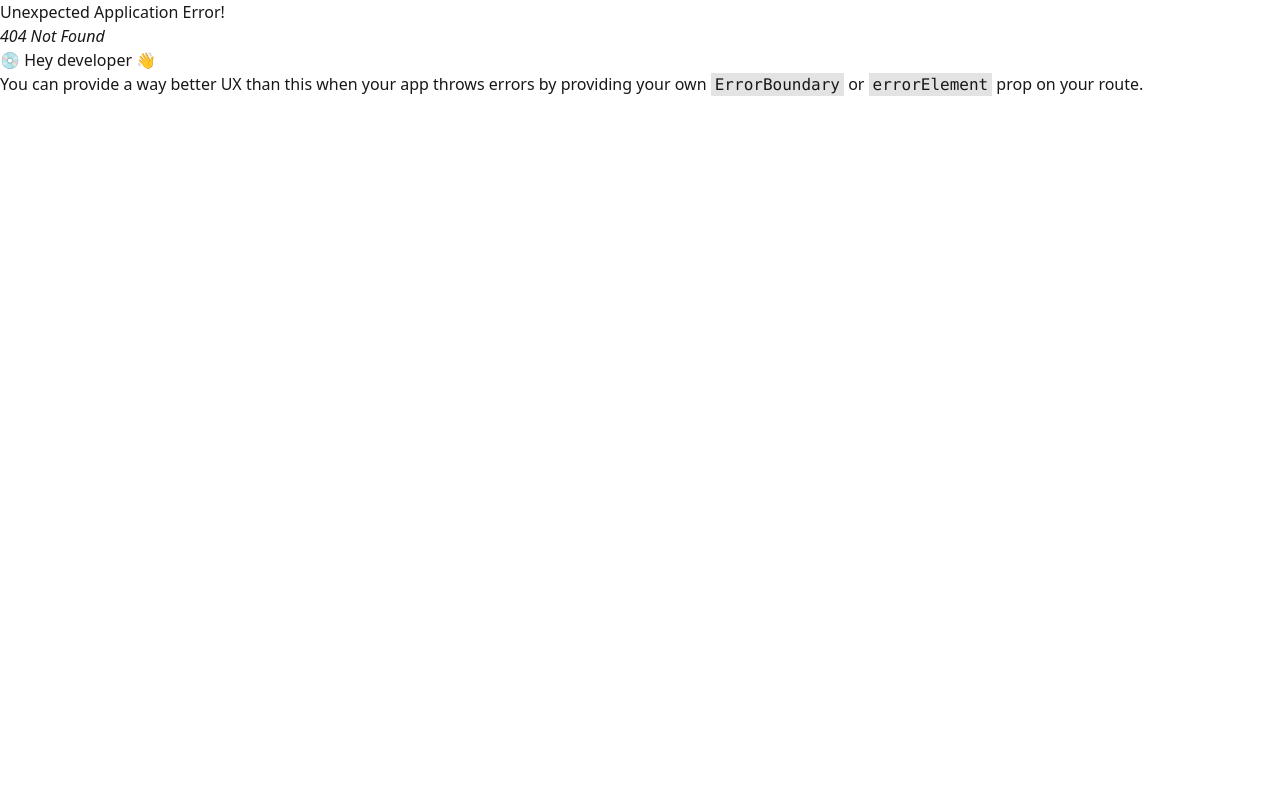
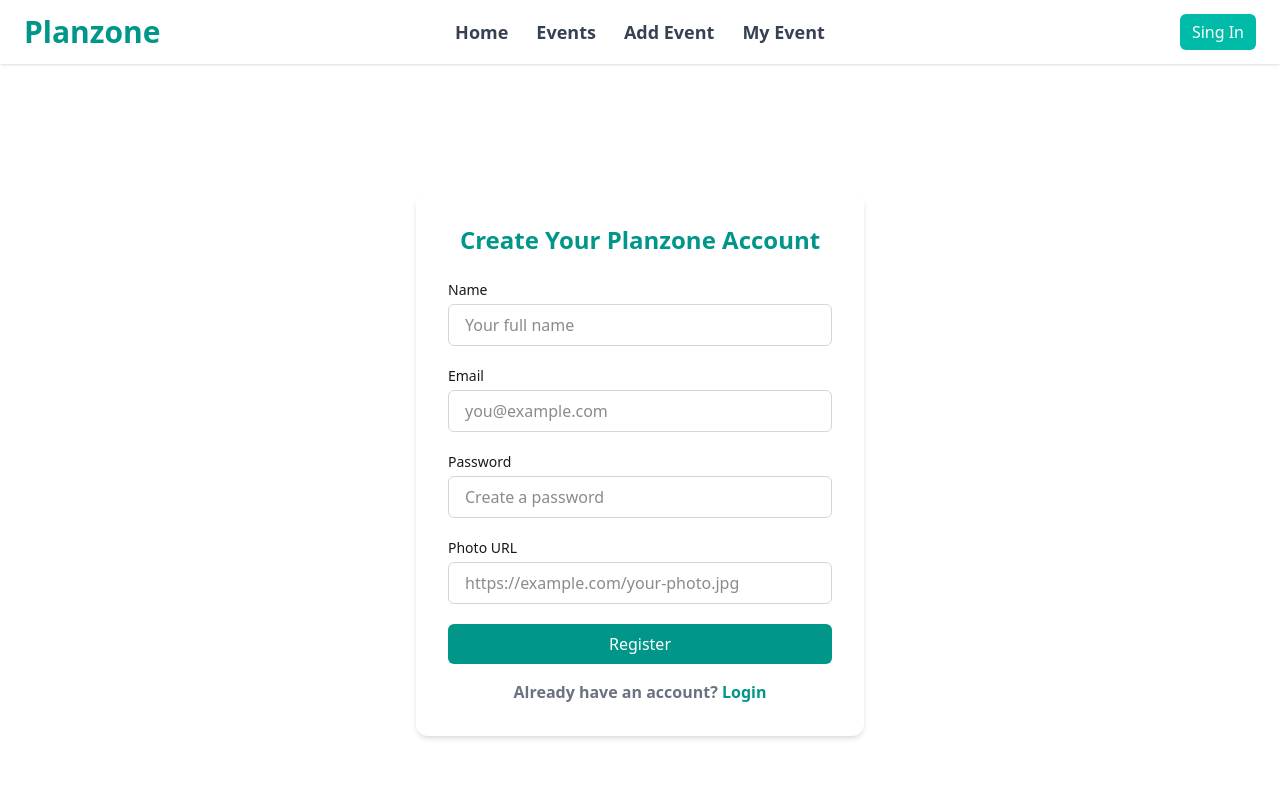
Before and after one commit to asif883/Event-Management, a React (Vite) app: page /sign-up in a window 1280 px wide. Before the commit this address had no page. Shown: the top 800 px of the page. Built offline with nearby package versions, Linux system fonts and the light colour scheme; a web font is replaced by a local one.

Commit message:
login and registration page

```diff
--- a/package.json
+++ b/package.json
@@ -14,6 +14,7 @@
     "lucide-react": "^0.525.0",
     "react": "^19.1.0",
     "react-dom": "^19.1.0",
+    "react-hook-form": "^7.59.0",
     "react-icons": "^5.5.0",
     "react-router-dom": "^7.6.3",
     "tailwindcss": "^4.1.11"
--- a/src/Components/Shared/Footer.jsx
+++ b/src/Components/Shared/Footer.jsx
@@ -4,7 +4,7 @@ import { MdEmail, MdAccessTime, MdLocationOn, MdPhone } from 'react-icons/md';
 
 const Footer = () => {
   return (
-    <footer className="bg-teal-50 text-gray-800 pt-12 px-6 md:px-20">
+    <footer className="bg-teal-50 text-gray-800 pt-12 px-6">
       <div className="max-w-7xl mx-auto grid grid-cols-1 md:grid-cols-4 gap-10">
 
         {/* Brand */}
--- a/src/Components/Shared/Navbar.jsx
+++ b/src/Components/Shared/Navbar.jsx
@@ -12,6 +12,7 @@ const routes = [
 const Navbar = () => {
 
     return (
+        <div className='shadow'>
             <div className="navbar max-w-7xl mx-auto px-6">
                 <div className="navbar-start">
                     <div className="dropdown">
@@ -39,6 +40,7 @@ const Navbar = () => {
                     <Link to={'/login'} className="bg-teal-500 hover:bg-teal-700 text-white px-3 py-1.5 rounded-md font-medium transition duration-300">Sing In</Link>
                 </div>
             </div>
+        </div>
     );
 };
 
--- a/src/Layouts/Main.jsx
+++ b/src/Layouts/Main.jsx
@@ -7,7 +7,9 @@ const Main = () => {
     return (
         <div>
             <Navbar/>
-            <Outlet/>
+            <div className='min-h-screen'>
+               <Outlet/>
+            </div>
             <Footer/>
         </div>
     );
--- /dev/null
+++ b/src/Pages/Login.jsx
@@ -0,0 +1,90 @@
+import React from 'react';
+import { useForm } from 'react-hook-form';
+import { FcGoogle } from 'react-icons/fc';
+import { Link } from 'react-router-dom';
+
+const Login = () => {
+  const {
+    register,
+    handleSubmit,
+    formState: { errors },
+  } = useForm();
+
+  const onSubmit = (data) => {
+    console.log('Login Data:', data);
+  };
+
+  const handleGoogleLogin =  () => {
+  };
+
+  return (
+    <div className="min-h-screen flex items-center justify-center">
+      <div className="bg-white p-8 rounded-xl shadow-md w-full max-w-md">
+        <h2 className="text-2xl md:text-3xl font-bold text-center text-teal-600 mb-6">Login to Planzone</h2>
+
+        <form onSubmit={handleSubmit(onSubmit)} className="space-y-5">
+          {/* Email */}
+          <div>
+            <label className="text-sm font-medium mb-1">Email</label>
+            <input
+              type="email"
+              {...register('email', {
+                required: 'Email is required',
+              })}
+              placeholder="you@example.com"
+              className={`w-full px-4 py-2 border rounded-md ${
+                errors.email ? 'border-red-500' : 'border-gray-300'
+              }`}
+            />
+            {errors.email && (
+              <p className="text-red-500 text-xs mt-1">{errors.email.message}</p>
+            )}
+          </div>
+
+          {/* Password */}
+          <div>
+            <label className="text-sm font-medium mb-1">Password</label>
+            <input
+              type="password"
+              {...register('password', {
+                required: 'Password is required',
+              })}
+              placeholder="Enter your password"
+              className={`w-full px-4 py-2 border rounded-md ${
+                errors.password ? 'border-red-500' : 'border-gray-300'
+              }`}
+            />
+            {errors.password && (
+              <p className="text-red-500 text-xs mt-1">{errors.password.message}</p>
+            )}
+          </div>
+
+          {/* Submit */}
+          <button
+            type="submit"
+            className="w-full bg-teal-600 hover:bg-teal-700 text-white py-2 rounded-md font-medium transition cursor-pointer"
+          >
+            Login
+          </button>
+        </form>
+
+
+        <div className="my-4 text-center text-sm text-gray-400">or</div>
+
+        {/* Google Login */}
+        <button
+          onClick={handleGoogleLogin}
+          className="w-full flex items-center justify-center gap-2 bg-white border border-gray-300 py-2 rounded-md hover:shadow-md transition cursor-pointer"
+        >
+          <FcGoogle size={20} /> Continue with Google
+        </button>
+
+        <p className="text-sm text-center mt-4 text-gray-500">
+          Don’t have an account? <Link to={'/sign-up'} className="text-teal-600 hover:underline cursor-pointer">Sign Up</Link>
+        </p>
+      </div>
+    </div>
+  );
+};
+
+export default Login;
--- /dev/null
+++ b/src/Pages/RegistrationPage.jsx
@@ -0,0 +1,117 @@
+import React from 'react';
+import { useForm } from 'react-hook-form';
+import { Link } from 'react-router-dom';
+
+const RegistrationPage = () => {
+  const {
+    register,
+    handleSubmit,
+    formState: { errors }
+  } = useForm();
+
+  const onSubmit = (data) => {
+    console.log('Registration Data:', data);
+
+  };
+
+  return (
+    <div className="min-h-screen flex items-center justify-center px-4">
+      <div className="bg-white p-8 rounded-xl shadow-md w-full max-w-md">
+        <h2 className="text-2xl font-bold text-center text-teal-600 mb-6">
+          Create Your Planzone Account
+        </h2>
+
+        <form onSubmit={handleSubmit(onSubmit)} className="space-y-5">
+
+          {/* Name */}
+          <div>
+            <label className="block text-sm font-medium mb-1">Name</label>
+            <input
+              type="text"
+              {...register('name', { required: 'Name is required' })}
+              placeholder="Your full name"
+              className={`w-full px-4 py-2 border rounded-md ${
+                errors.name ? 'border-red-500' : 'border-gray-300'
+              }`}
+            />
+            {errors.name && (
+              <p className="text-red-500 text-xs mt-1">{errors.name.message}</p>
+            )}
+          </div>
+
+          {/* Email */}
+          <div>
+            <label className="block text-sm font-medium mb-1">Email</label>
+            <input
+              type="email"
+              {...register('email', {
+                required: 'Email is required',
+              })}
+              placeholder="you@example.com"
+              className={`w-full px-4 py-2 border rounded-md ${
+                errors.email ? 'border-red-500' : 'border-gray-300'
+              }`}
+            />
+            {errors.email && (
+              <p className="text-red-500 text-xs mt-1">{errors.email.message}</p>
+            )}
+          </div>
+
+          {/* Password */}
+          <div>
+            <label className="block text-sm font-medium mb-1">Password</label>
+            <input
+              type="password"
+              {...register('password', {
+                required: 'Password is required',
+                minLength: {
+                  value: 6,
+                  message: 'Password must be at least 6 characters',
+                }
+              })}
+              placeholder="Create a password"
+              className={`w-full px-4 py-2 border rounded-md ${
+                errors.password ? 'border-red-500' : 'border-gray-300'
+              }`}
+            />
+            {errors.password && (
+              <p className="text-red-500 text-xs mt-1">{errors.password.message}</p>
+            )}
+          </div>
+
+          {/* Photo URL */}
+          <div>
+            <label className="block text-sm font-medium mb-1">Photo URL</label>
+            <input
+              type="url"
+              {...register('photo', {
+                required: 'Photo URL is required',
+              })}
+              placeholder="https://example.com/your-photo.jpg"
+              className={`w-full px-4 py-2 border rounded-md ${
+                errors.photo ? 'border-red-500' : 'border-gray-300'
+              }`}
+            />
+            {errors.photo && (
+              <p className="text-red-500 text-xs mt-1">{errors.photo.message}</p>
+            )}
+          </div>
+
+          {/* Submit */}
+          <button
+            type="submit"
+            className="w-full bg-teal-600 hover:bg-teal-700 text-white py-2 rounded-md font-medium transition cursor-pointer"
+          >
+            Register
+          </button>
+        </form>
+
+        <p className="text-md text-center mt-4 text-gray-500 font-semibold">
+          Already have an account? <Link to={'/login'} className="text-teal-600 hover:underline cursor-pointer">Login</Link>
+        </p>
+      </div>
+    </div>
+  );
+};
+
+export default RegistrationPage;
--- /dev/null
+++ b/src/Routes/PrivateRoute.jsx
@@ -0,0 +1,11 @@
+import React from 'react';
+
+const PrivateRoute = () => {
+    return (
+        <div>
+
+        </div>
+    );
+};
+
+export default PrivateRoute;
```
Also changed, not shown: src/Routes/Router.jsx (+10 -0 lines), 1 other file (tests, documents, lock files or other folders). Lines whose indentation alone changed are shown as unchanged.
